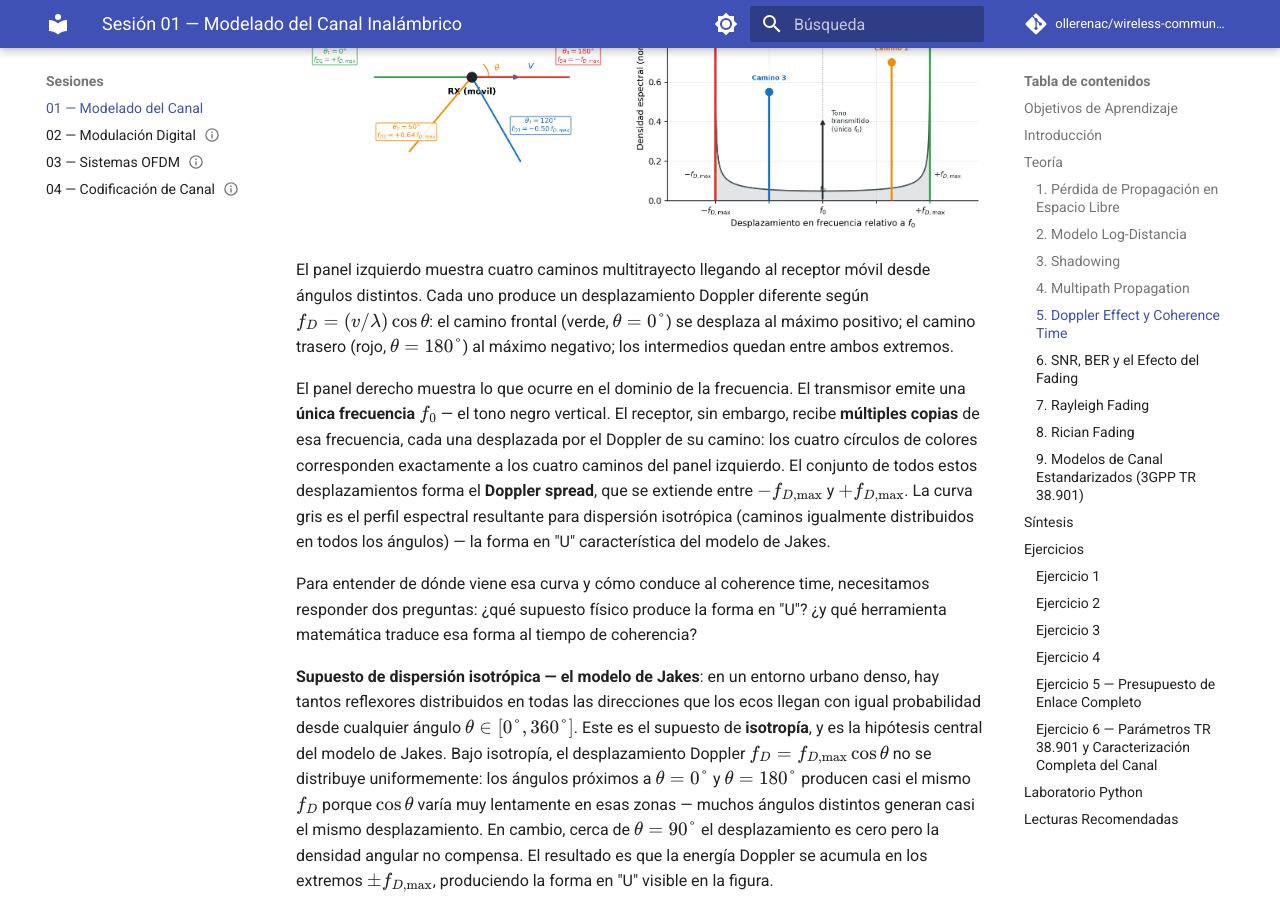
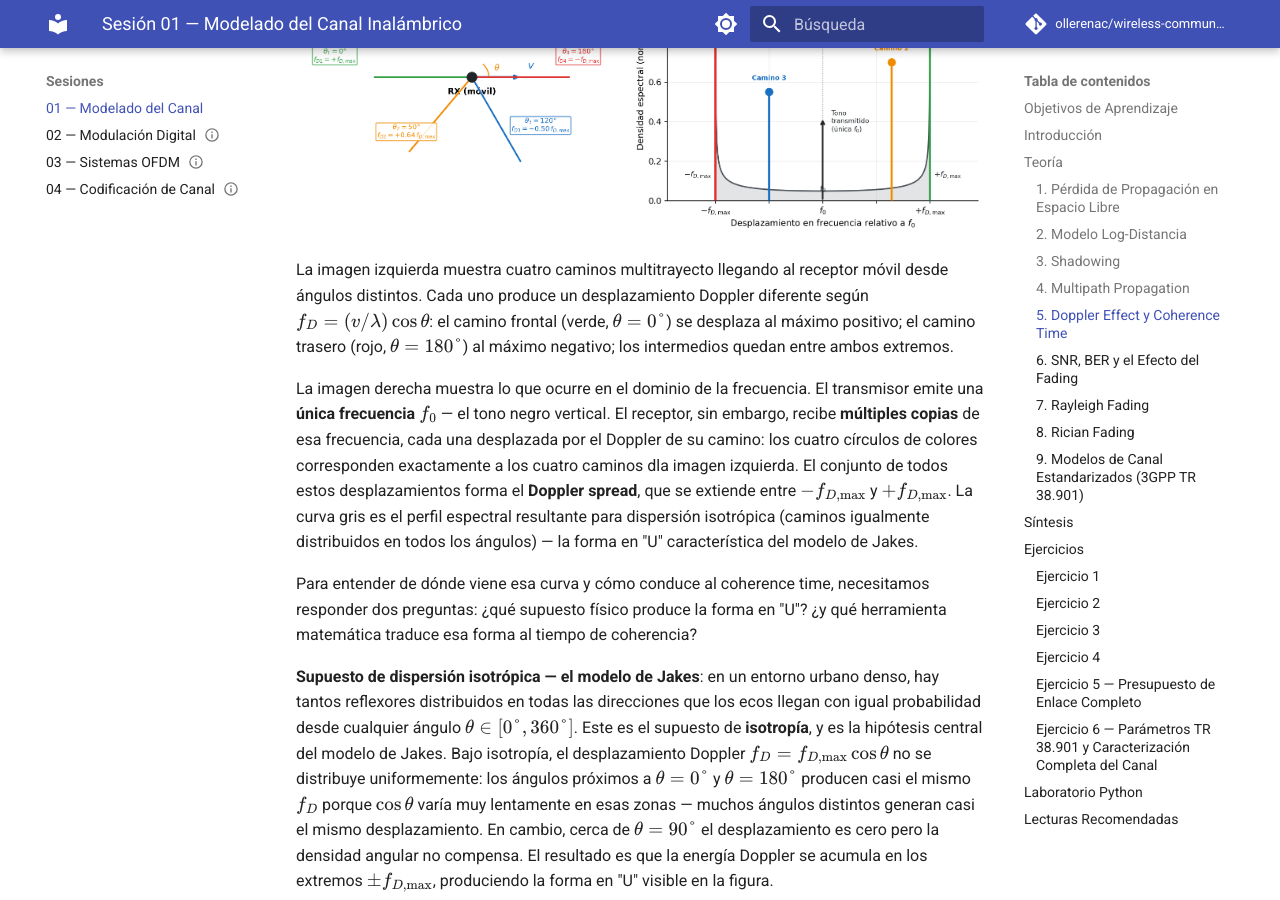
Before and after one commit to ollerenac/wireless-communication-systems, an MkDocs documentation site: the page built from docs/sessions/01-channel-modeling/index.md, in a window 1280 px wide and 900 px high, scrolled down 10152 px. Built offline with MkDocs 1.6.1 and Material for MkDocs 9.7.7, drawn with Linux system fonts in a browser that asks for light colours; comment, search, counter and statistics services are not loaded; some of the changed text lies outside the part shown.

Commit message:
docs(session-01): replace panel/paneles with imagen/imágenes throughout

```diff
--- a/docs/sessions/01-channel-modeling/index.md
+++ b/docs/sessions/01-channel-modeling/index.md
@@ -99,7 +99,7 @@
 
 ![Shadowing: medidas reales vs. predicción del modelo](figures/shadowing-scatter.png)
 
-El panel izquierdo muestra medidas simuladas dispersas alrededor de la curva $\overline{\text{PL}}(d)$: cada punto es una ubicación real con su disposición única de obstáculos. La flecha roja marca $X_\sigma$ — la desviación de esa ubicación concreta respecto a la predicción media. Las bandas $\pm\sigma$ y $\pm 2\sigma$ encierran aproximadamente el 68% y el 95% de las ubicaciones posibles. El panel derecho muestra el histograma de los residuos a distancia fija: la campana gaussiana confirma por qué $\mathcal{N}(0, \sigma^2)$ es el modelo correcto.
+La imagen izquierda muestra medidas simuladas dispersas alrededor de la curva $\overline{\text{PL}}(d)$: cada punto es una ubicación real con su disposición única de obstáculos. La flecha roja marca $X_\sigma$ — la desviación de esa ubicación concreta respecto a la predicción media. Las bandas $\pm\sigma$ y $\pm 2\sigma$ encierran aproximadamente el 68% y el 95% de las ubicaciones posibles. La imagen derecha muestra el histograma de los residuos a distancia fija: la campana gaussiana confirma por qué $\mathcal{N}(0, \sigma^2)$ es el modelo correcto.
 
 La figura siguiente resume las tres contribuciones estudiadas hasta aquí, representadas sobre los mismos ejes de distancia y path loss:
 
@@ -119,9 +119,9 @@
 
 ![Multipath propagation: caminos físicos y respuesta impulsional](figures/multipath-channel.png)
 
-El panel izquierdo muestra tres caminos de ejemplo. El **camino directo** (verde) recorre la distancia mínima y llega primero, con el menor retardo $\tau_1$ y la mayor amplitud $a_1$. Los caminos reflejados (azul, rojo) recorren distancias mayores: llegan más tarde ($\tau_2 > \tau_1$, $\tau_3 > \tau_2$) y con menor amplitud ($a_2 < a_1$, $a_3 < a_2$) porque cada reflexión introduce pérdidas adicionales.
+La imagen izquierda muestra tres caminos de ejemplo. El **camino directo** (verde) recorre la distancia mínima y llega primero, con el menor retardo $\tau_1$ y la mayor amplitud $a_1$. Los caminos reflejados (azul, rojo) recorren distancias mayores: llegan más tarde ($\tau_2 > \tau_1$, $\tau_3 > \tau_2$) y con menor amplitud ($a_2 < a_1$, $a_3 < a_2$) porque cada reflexión introduce pérdidas adicionales.
 
-**El experimento mental del impulso**: supón que el transmisor emite un pulso perfectamente corto — un impulso de Dirac $\delta(t)$. El receptor no recibe un único pulso sino una secuencia de ecos, uno por cada camino, llegando en tiempos distintos. El panel derecho de la figura muestra exactamente eso: la **respuesta impulsional del canal** $h(\tau)$, con tres impulsos en $\tau_1$, $\tau_2$ y $\tau_3$ de amplitudes $a_1$, $a_2$ y $a_3$. El canal queda completamente caracterizado por esa "huella".
+**El experimento mental del impulso**: supón que el transmisor emite un pulso perfectamente corto — un impulso de Dirac $\delta(t)$. El receptor no recibe un único pulso sino una secuencia de ecos, uno por cada camino, llegando en tiempos distintos. La imagen derecha de la figura muestra exactamente eso: la **respuesta impulsional del canal** $h(\tau)$, con tres impulsos en $\tau_1$, $\tau_2$ y $\tau_3$ de amplitudes $a_1$, $a_2$ y $a_3$. El canal queda completamente caracterizado por esa "huella".
 
 Formalizando: si el camino $i$ llega con retardo $\tau_i$, atenuación $a_i$ y desfase $\phi_i$, su contribución a la señal recibida es una copia de la señal transmitida desplazada $\tau_i$ segundos, escalada por $a_i$ y rotada en fase $e^{j\phi_i}$. La suma de todas las contribuciones es la respuesta impulsional del canal en banda base equivalente:
 
@@ -171,9 +171,9 @@
 
 ![Flat fading vs frequency-selective fading](figures/flat-vs-selective-fading.png)
 
-La curva negra en ambos paneles es la misma: la respuesta en frecuencia $|H(f)|$ del canal, con sus picos y valles. Lo que cambia es el tamaño de $B_s$ respecto a $B_c$.
+La curva negra en ambas imágenes es la misma: la respuesta en frecuencia $|H(f)|$ del canal, con sus picos y valles. Lo que cambia es el tamaño de $B_s$ respecto a $B_c$.
 
-En el panel izquierdo (flat fading), $B_s$ es estrecho y cae en un tramo aproximadamente plano de $|H(f)|$: todas las frecuencias de la señal ven la misma ganancia, el canal se comporta como un multiplicador. En el panel derecho (frequency-selective fading), $B_s$ es ancho y abarca múltiples picos y valles de $|H(f)|$: cada segmento de la señal recibe una atenuación distinta, la forma espectral queda distorsionada y aparece ISI en el dominio temporal.
+En la imagen izquierda (flat fading), $B_s$ es estrecho y cae en un tramo aproximadamente plano de $|H(f)|$: todas las frecuencias de la señal ven la misma ganancia, el canal se comporta como un multiplicador. En la imagen derecha (frequency-selective fading), $B_s$ es ancho y abarca múltiples picos y valles de $|H(f)|$: cada segmento de la señal recibe una atenuación distinta, la forma espectral queda distorsionada y aparece ISI en el dominio temporal.
 
 Este es uno de los problemas centrales que motiva el diseño de OFDM (sesión 03): dividir el ancho de banda total en cientos de subportadoras estrechas, cada una con $B_s \ll B_c$, de modo que cada subportadora opera en flat fading aunque el canal global sea frequency-selective.
 
@@ -195,9 +195,9 @@
 
 ![Doppler effect: geometría y espectro](figures/doppler-spectrum-v2.png)
 
-El panel izquierdo muestra cuatro caminos multitrayecto llegando al receptor móvil desde ángulos distintos. Cada uno produce un desplazamiento Doppler diferente según $f_D = (v/\lambda)\cos\theta$: el camino frontal (verde, $\theta=0°$) se desplaza al máximo positivo; el camino trasero (rojo, $\theta=180°$) al máximo negativo; los intermedios quedan entre ambos extremos.
+La imagen izquierda muestra cuatro caminos multitrayecto llegando al receptor móvil desde ángulos distintos. Cada uno produce un desplazamiento Doppler diferente según $f_D = (v/\lambda)\cos\theta$: el camino frontal (verde, $\theta=0°$) se desplaza al máximo positivo; el camino trasero (rojo, $\theta=180°$) al máximo negativo; los intermedios quedan entre ambos extremos.
 
-El panel derecho muestra lo que ocurre en el dominio de la frecuencia. El transmisor emite una **única frecuencia** $f_0$ — el tono negro vertical. El receptor, sin embargo, recibe **múltiples copias** de esa frecuencia, cada una desplazada por el Doppler de su camino: los cuatro círculos de colores corresponden exactamente a los cuatro caminos del panel izquierdo. El conjunto de todos estos desplazamientos forma el **Doppler spread**, que se extiende entre $-f_{D,\text{max}}$ y $+f_{D,\text{max}}$. La curva gris es el perfil espectral resultante para dispersión isotrópica (caminos igualmente distribuidos en todos los ángulos) — la forma en "U" característica del modelo de Jakes.
+La imagen derecha muestra lo que ocurre en el dominio de la frecuencia. El transmisor emite una **única frecuencia** $f_0$ — el tono negro vertical. El receptor, sin embargo, recibe **múltiples copias** de esa frecuencia, cada una desplazada por el Doppler de su camino: los cuatro círculos de colores corresponden exactamente a los cuatro caminos dla imagen izquierda. El conjunto de todos estos desplazamientos forma el **Doppler spread**, que se extiende entre $-f_{D,\text{max}}$ y $+f_{D,\text{max}}$. La curva gris es el perfil espectral resultante para dispersión isotrópica (caminos igualmente distribuidos en todos los ángulos) — la forma en "U" característica del modelo de Jakes.
 
 Para entender de dónde viene esa curva y cómo conduce al coherence time, necesitamos responder dos preguntas: ¿qué supuesto físico produce la forma en "U"? ¿y qué herramienta matemática traduce esa forma al tiempo de coherencia?
 
@@ -290,7 +290,7 @@
 
 $$\boxed{\text{BER} = Q\!\left(\sqrt{\gamma}\right)}$$
 
-En el panel izquierdo (SNR alta), las distribuciones están bien separadas y la zona de error es pequeña. En el panel derecho (SNR baja), se solapan y la zona de error crece. La fórmula cuantifica exactamente esa relación: a mayor $\gamma$, mayor argumento de $Q$, menor cola, menor BER.
+En la imagen izquierda (SNR alta), las distribuciones están bien separadas y la zona de error es pequeña. En la imagen derecha (SNR baja), se solapan y la zona de error crece. La fórmula cuantifica exactamente esa relación: a mayor $\gamma$, mayor argumento de $Q$, menor cola, menor BER.
 
 **SNR media vs. SNR instantánea** — el link budget de las secciones 1–3 calculó la potencia media recibida $\bar{P}_r$ en función de la distancia, el entorno y el shadowing. La **SNR media** es:
 
@@ -330,7 +330,7 @@
 
 ![Derivación de Rayleigh: diagrama fasorial e histogramas I/Q](figures/rayleigh-derivation.png)
 
-El panel izquierdo muestra la imagen fasorial: cada flecha de color representa un camino multitrayecto ($I_i + jQ_i$), con amplitud $a_i$ y fase $\phi_i$ aleatorias. La flecha negra gruesa es la **suma vectorial** $I + jQ$ — el fasor resultante que ve el receptor. En cada nuevo instante de tiempo, las amplitudes y fases cambian, y el punto extremo de la flecha negra recorre la región sombreada de manera aleatoria. El panel derecho muestra los histogramas de $I$ y $Q$ obtenidos de miles de realizaciones independientes: ambas componentes siguen distribuciones gaussianas centradas en cero, tal como predice el TCL.
+La imagen izquierda muestra la imagen fasorial: cada flecha de color representa un camino multitrayecto ($I_i + jQ_i$), con amplitud $a_i$ y fase $\phi_i$ aleatorias. La flecha negra gruesa es la **suma vectorial** $I + jQ$ — el fasor resultante que ve el receptor. En cada nuevo instante de tiempo, las amplitudes y fases cambian, y el punto extremo de la flecha negra recorre la región sombreada de manera aleatoria. La imagen derecha muestra los histogramas de $I$ y $Q$ obtenidos de miles de realizaciones independientes: ambas componentes siguen distribuciones gaussianas centradas en cero, tal como predice el TCL.
 
 La **envolvente** de la señal — la amplitud del fasor resultante — es:
 
@@ -360,7 +360,7 @@
 
 ![Rayleigh fading: PDF, distribución de SNR y BER](figures/rayleigh-ber.png)
 
-El panel izquierdo muestra la PDF de la envolvente Rayleigh: aunque la envolvente tiene un valor medio $\bar{r}$, hay una probabilidad no despreciable de que caiga por debajo del umbral de detección (zona roja) — esos instantes producen errores. El panel central muestra la distribución exponencial de la SNR instantánea $\gamma$: la cola izquierda pesada confirma que existe una fracción significativa del tiempo con $\gamma$ muy baja. El panel derecho compara directamente la BER en AWGN y en Rayleigh fading: para alcanzar una BER de $10^{-3}$, el canal Rayleigh requiere aproximadamente **17 dB más de SNR** que el canal AWGN — esa es la penalización por fading sin ninguna técnica de mitigación.
+La imagen izquierda muestra la PDF de la envolvente Rayleigh: aunque la envolvente tiene un valor medio $\bar{r}$, hay una probabilidad no despreciable de que caiga por debajo del umbral de detección (zona roja) — esos instantes producen errores. la imagen central muestra la distribución exponencial de la SNR instantánea $\gamma$: la cola izquierda pesada confirma que existe una fracción significativa del tiempo con $\gamma$ muy baja. La imagen derecha compara directamente la BER en AWGN y en Rayleigh fading: para alcanzar una BER de $10^{-3}$, el canal Rayleigh requiere aproximadamente **17 dB más de SNR** que el canal AWGN — esa es la penalización por fading sin ninguna técnica de mitigación.
 
 El modelo Rayleigh asume que no existe ninguna componente directa entre transmisor y receptor. En muchos escenarios reales — interiores con visión directa, enlaces punto a punto, picoceldas — esa suposición es demasiado pesimista.
 
```
Also changed, not shown: other parts of docs/sessions/01-channel-modeling/index.md (+1 -1 lines).
